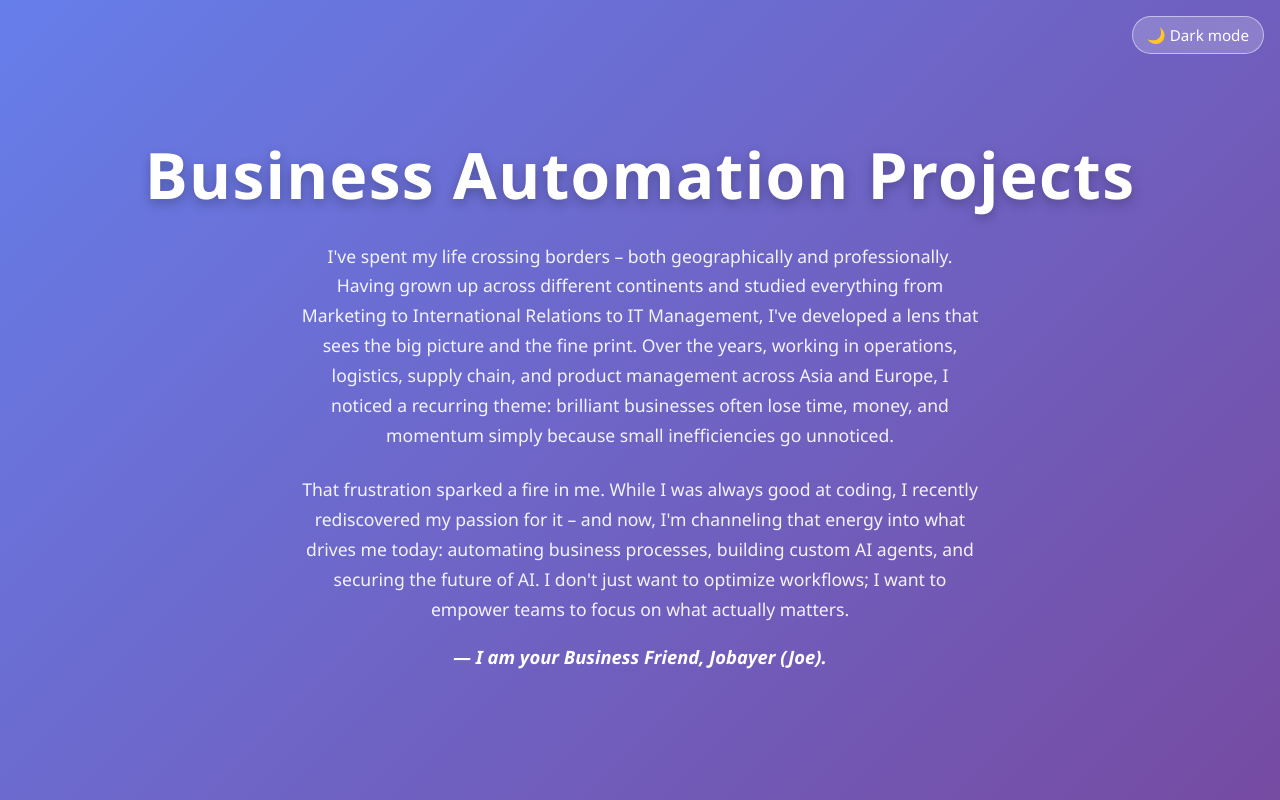
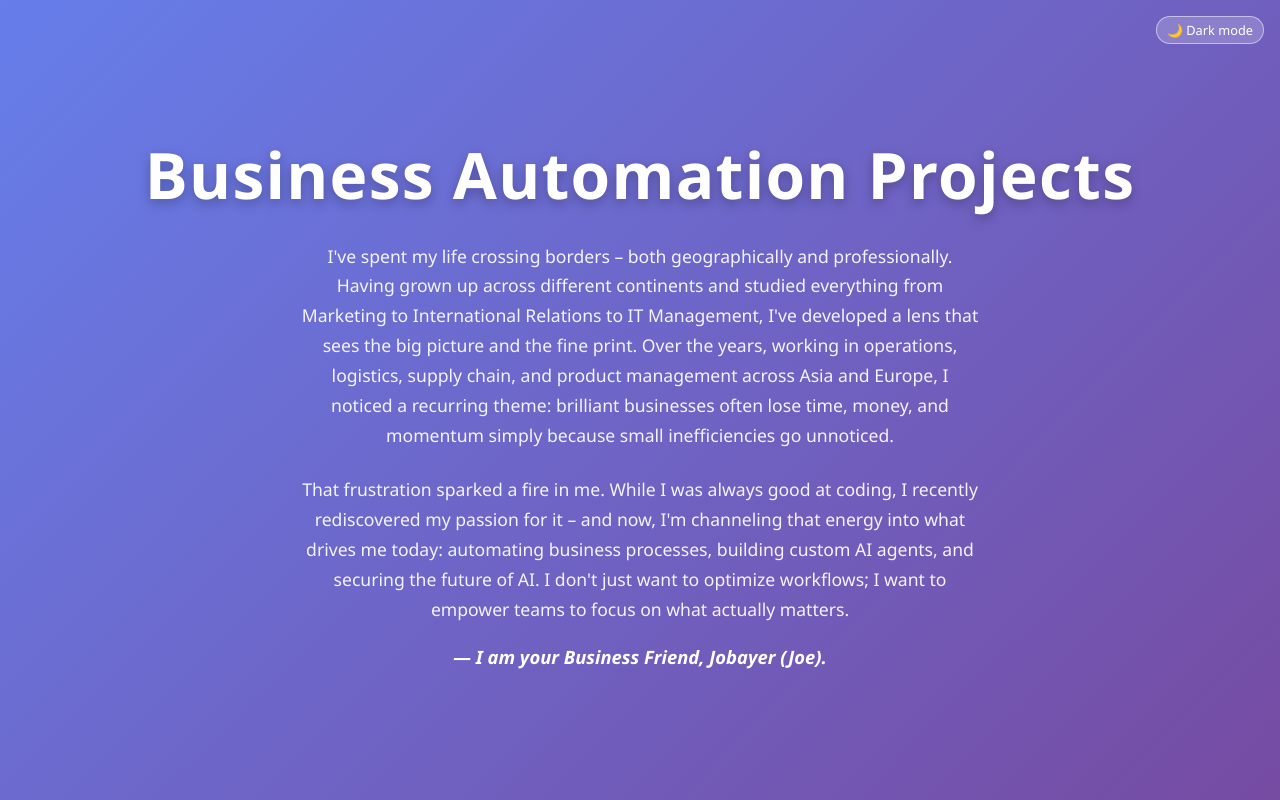
Before and after one commit to joebayerbhuiyan-007/business-automation-projects, a plain HTML site: page index.html in a window 1280 px wide. Drawn offline with Linux system fonts and the light colour scheme.

Commit message:
Make dark mode toggle button smaller
Co-Authored-By: Claude Opus 5.5 <noreply@anthropic.com>

```diff
--- a/index.html
+++ b/index.html
@@ -42,13 +42,13 @@
       position: fixed;
       top: 16px;
       right: 16px;
-      padding: 8px 14px;
+      padding: 4px 10px;
       border: 1px solid var(--toggle-border);
       border-radius: 999px;
       background: var(--toggle-bg);
       color: var(--text);
       font: inherit;
-      font-size: 0.95rem;
+      font-size: 0.8rem;
       cursor: pointer;
       backdrop-filter: blur(6px);
     }
```
